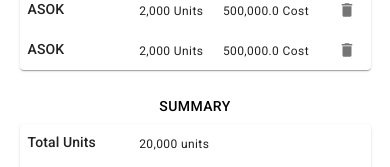
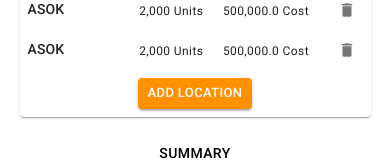
Before and after one commit to kitsanapong/rabbit-fi-test, a React app: page / in a window 390 px wide. Shown: the part 426-593 px from the top of the page. Built offline with nearby package versions, Linux system fonts and the light colour scheme; no server answers.

Commit message:
Location list (mobile): show add location button

```diff
--- a/src/components/mobile/component.jsx
+++ b/src/components/mobile/component.jsx
@@ -113,6 +113,9 @@ const LocationList = () => {
         <LocationItem/>
         <LocationItem/>
         <LocationItem/>
+        <Grid container direction="row" justify="center" alignItems="center" className="p-1">
+          <Button variant="contained" color="primary" size="small">Add Location</Button>
+        </Grid>
       </Paper>
       </Grid>
     </Grid>
```
